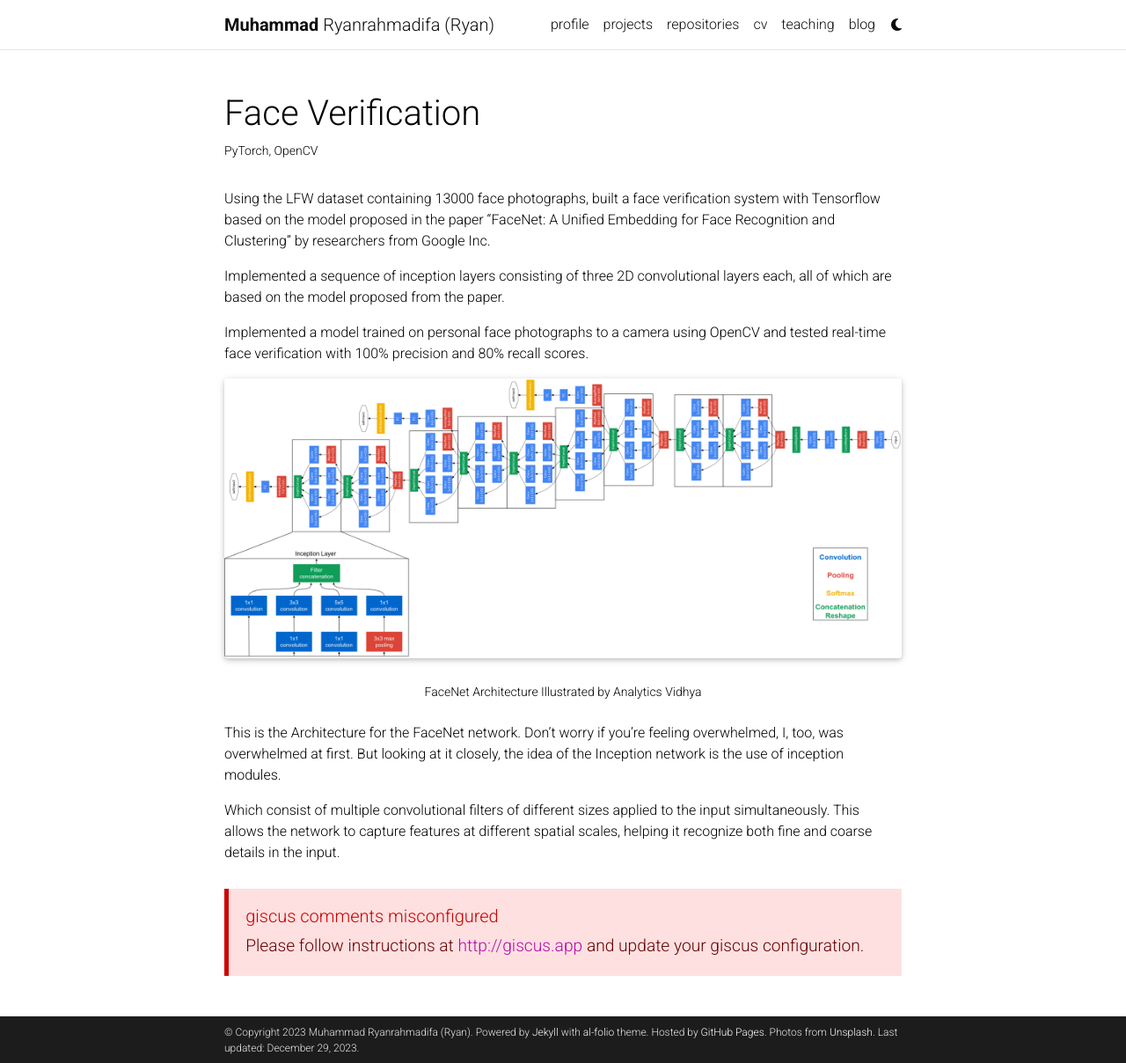
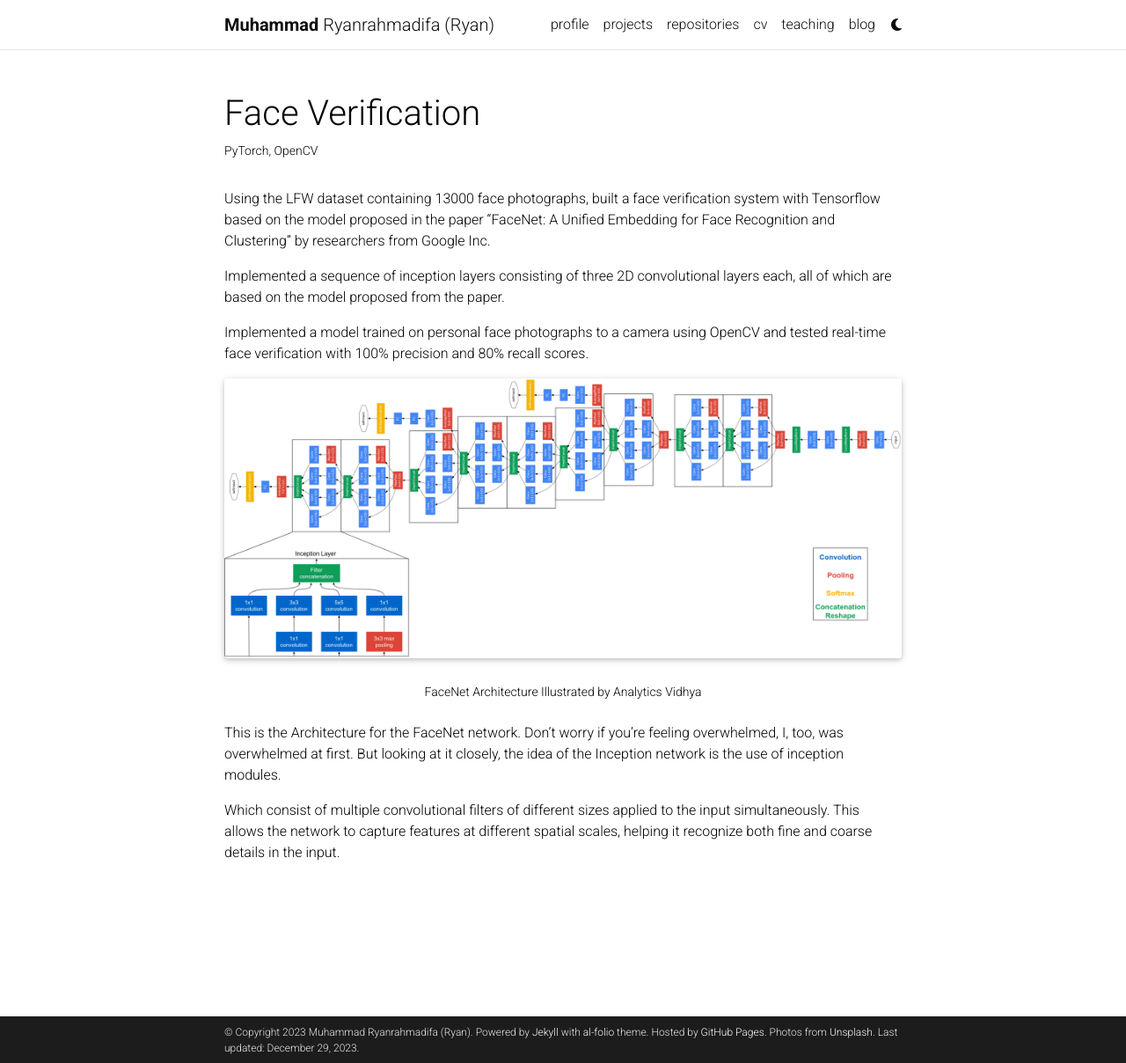
Before and after one commit to ryanrahmadifa/ryanrahmadifa.github.io, a Jekyll site: the page built from _projects/cv-face-verification.md, in a window 1280 px wide and 1208 px high. Shown: the whole window at 88% size. Built offline with Jekyll 4.4.1, drawn with Linux system fonts in a browser that asks for light colours; full-size pictures stand in for the smaller copies a plugin makes; comment, search, counter and statistics services are not loaded; a style sheet for code colours, icons or effects is not loaded; some of the changed lines change nothing that is shown.

Commit message:
Added Giscus

```diff
--- a/_config.yml
+++ b/_config.yml
@@ -137,7 +137,7 @@
 # Follow instructions on https://giscus.app/ to setup for your repo to fill out
 # the information below.
 giscus:
-  repo:                          # <your-github-user-name>/<your-github-repo-name>
+  repo: ryanrahmadifa/ryanrahmadifa.github.io                        # <your-github-user-name>/<your-github-repo-name>
   category: Comments             # name of the category under which discussions will be created
   mapping: title                 # identify discussions by post title
   strict: 1                      # use strict identification mode
```
